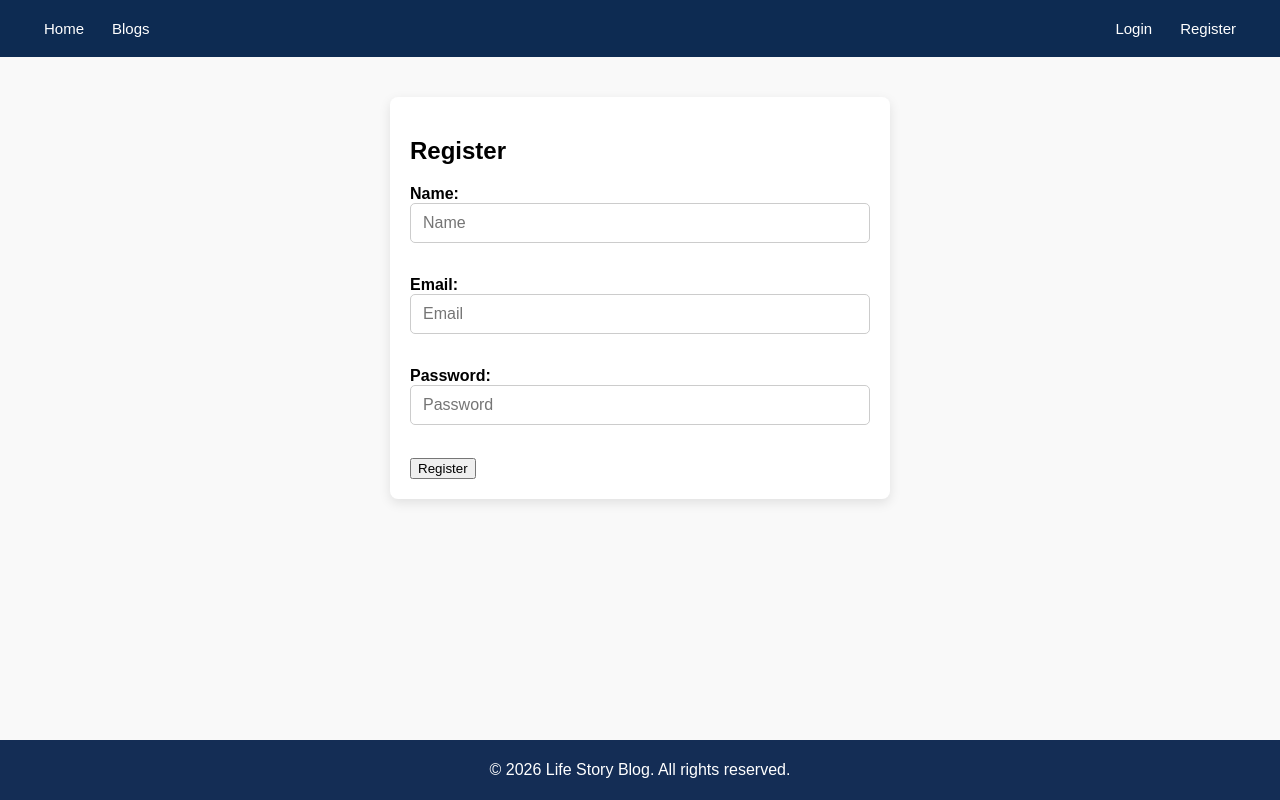
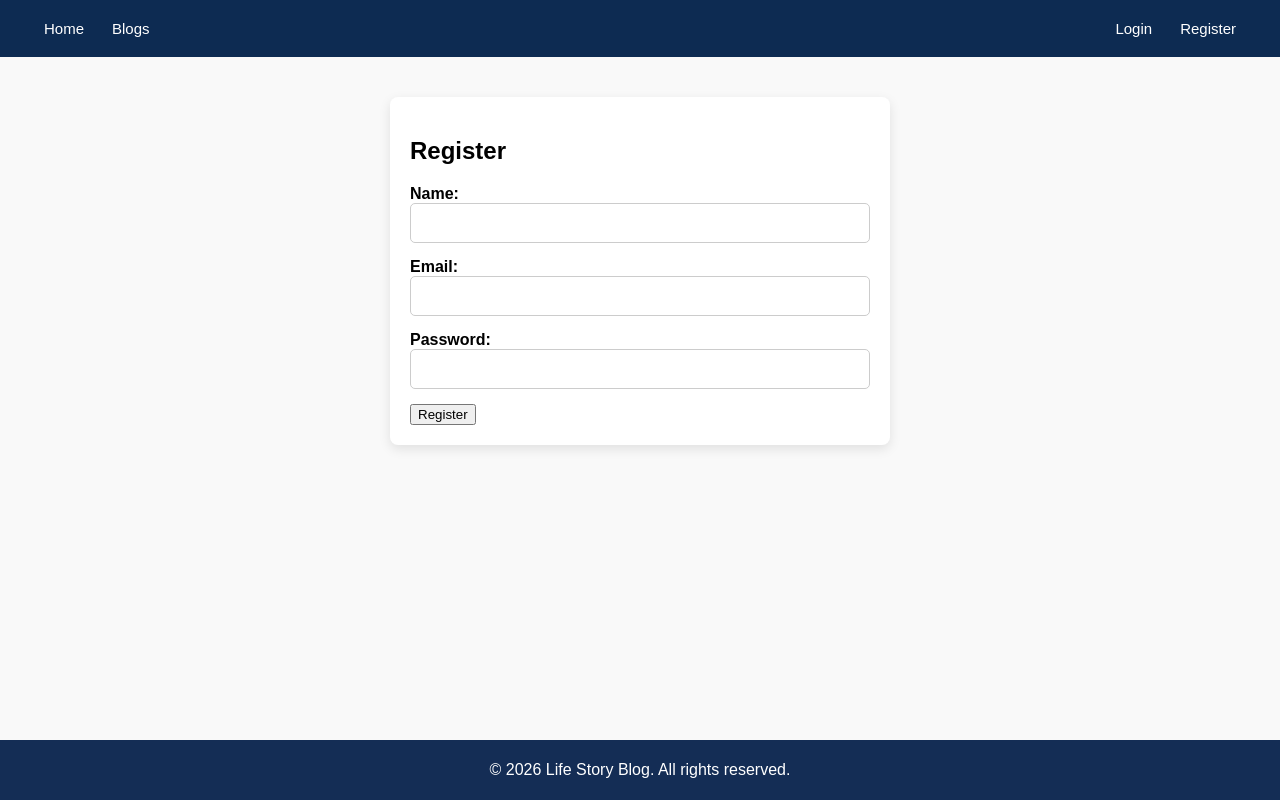
Before and after one commit to Nutan7259/Syntecxhub_BlogApplication, a React (Vite) app in the folder Frontend/: page /register in a window 1280 px wide. Built offline with nearby package versions, Linux system fonts and the light colour scheme.

Commit message:
env and register fix

```diff
--- a/Frontend/src/pages/Register.jsx
+++ b/Frontend/src/pages/Register.jsx
@@ -2,6 +2,8 @@ import { useState, useContext } from "react";
 import axios from "axios";
 import { AuthContext } from "../context/AuthContext";
 import { useNavigate } from "react-router-dom";
+
+const API_URL = import.meta.env.VITE_API_URL;
 
 const Register = () => {
   const [form, setForm] = useState({ name: "", email: "", password: "" });
@@ -13,12 +15,13 @@ const Register = () => {
 
   const handleSubmit = async (e) => {
     e.preventDefault();
+
     try {
-      // Direct call to backend
-      await axios.post("http://localhost:5000/api/register", form);
+      // REGISTER
+      await axios.post(`${API_URL}/api/register`, form);
 
-      // Login immediately
-      const res = await axios.post("http://localhost:5000/api/login", {
+      // LOGIN
+      const res = await axios.post(`${API_URL}/api/login`, {
         email: form.email,
         password: form.password,
       });
@@ -26,7 +29,7 @@ const Register = () => {
       login(res.data.user, res.data.token);
       navigate("/blogs");
     } catch (err) {
-      console.log(err.response?.data || err.message);
+      console.error(err);
       alert(err.response?.data?.message || "Error registering user");
     }
   };
@@ -35,12 +38,15 @@ const Register = () => {
     <div className="form-container">
       <h2>Register</h2>
       <form onSubmit={handleSubmit}>
-        <label>Name:</label><br></br>
-        <input name="name" placeholder="Name" onChange={handleChange} required /><br></br><br></br>
+        <label>Name:</label>
+        <input name="name" onChange={handleChange} required />
+
         <label>Email:</label>
-        <input name="email" type="email" placeholder="Email" onChange={handleChange} required /><br></br><br></br>
+        <input name="email" type="email" onChange={handleChange} required />
+
         <label>Password:</label>
-        <input name="password" type="password" placeholder="Password" onChange={handleChange} required /><br></br><br></br>
+        <input name="password" type="password" onChange={handleChange} required />
+
         <button type="submit">Register</button>
       </form>
     </div>
```
Also changed, not shown: 1 other file (tests, documents, lock files or other folders).
